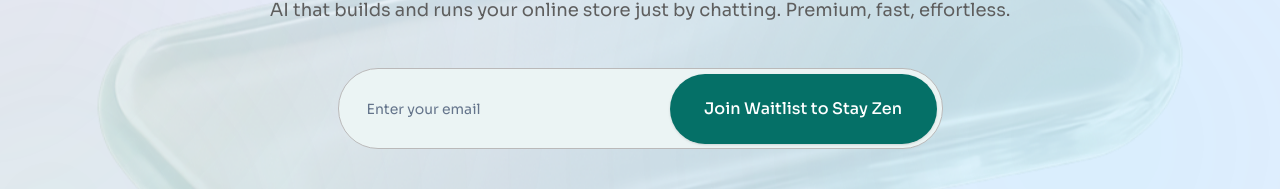
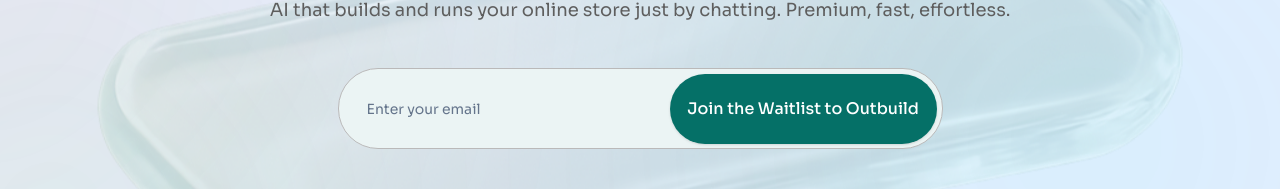
Before and after one commit to Nareshmeetei/zenshifu, a React (Vite) app: page / in a window 1280 px wide. Shown: the part 369-558 px from the top of the page. Built offline with nearby package versions, Linux system fonts and the light colour scheme.

Commit message:
Update desktop hero CTA from 'Join Waitlist to Stay Zen' to 'Join the Waitlist to Outbuild'
🤖 Generated with [Claude Code](https://claude.com/claude-code)

Co-Authored-By: Claude <noreply@anthropic.com>

```diff
--- a/src/screens/WaitList/sections/HeroSection/HeroSection.tsx
+++ b/src/screens/WaitList/sections/HeroSection/HeroSection.tsx
@@ -185,7 +185,7 @@ export const HeroSection = (): JSX.Element => {
                   disabled={isLoading || !email.trim()}
                   className="absolute w-[267px] h-[70px] top-[5px] right-[5px] rounded-[100px] bg-[#057067] text-white font-['Sora',Helvetica] font-medium text-base hover:bg-[#0a8a7d] hover:shadow-lg transition-all duration-300 ease-out border-none disabled:bg-[#057067] disabled:opacity-100 disabled:text-white disabled:cursor-not-allowed px-6"
                 >
-                  {isLoading ? 'Joining...' : 'Join Waitlist to Stay Zen'}
+                  {isLoading ? 'Joining...' : 'Join the Waitlist to Outbuild'}
                 </Button>
               </form>
 
```
